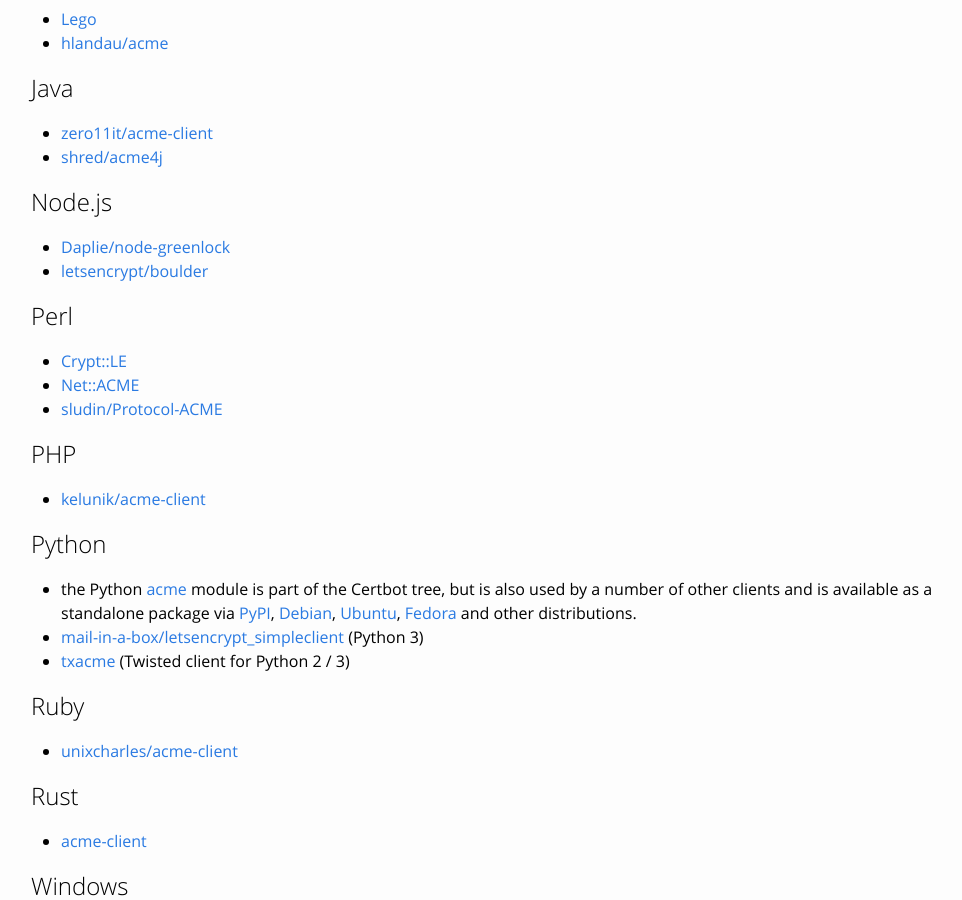
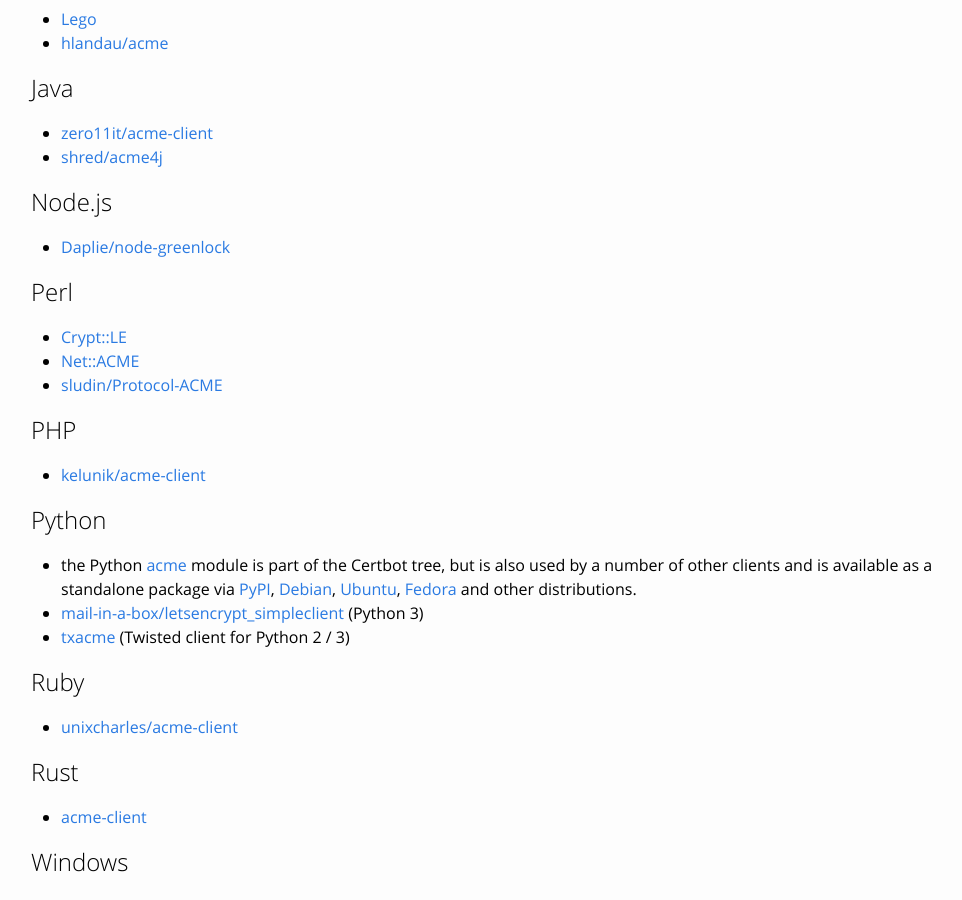
Before and after one commit to snowman1120/website, a Jekyll site: the page built from docs/client-options.md, in a window 1280 px wide and 900 px high, scrolled down 2955 px. Shown: the whole window, without its empty margins (139-1101 px from the left). Built offline with Jekyll 4.4.1, drawn with Linux system fonts in a browser that asks for light colours.

Commit message:
Removes Boulder `test.js` client from client-options. (#132)
The `test/js/test.js` client from the Boulder repo was removed in
https://github.com/letsencrypt/boulder/pull/2549

```diff
--- a/docs/client-options.md
+++ b/docs/client-options.md
@@ -131,7 +131,6 @@ third party clients.
 ## Node.js
 
 - [Daplie/node-greenlock](https://git.daplie.com/Daplie/node-greenlock)
-- [letsencrypt/boulder](https://github.com/letsencrypt/boulder/tree/master/test/js)
 
 ## Perl
 
```
